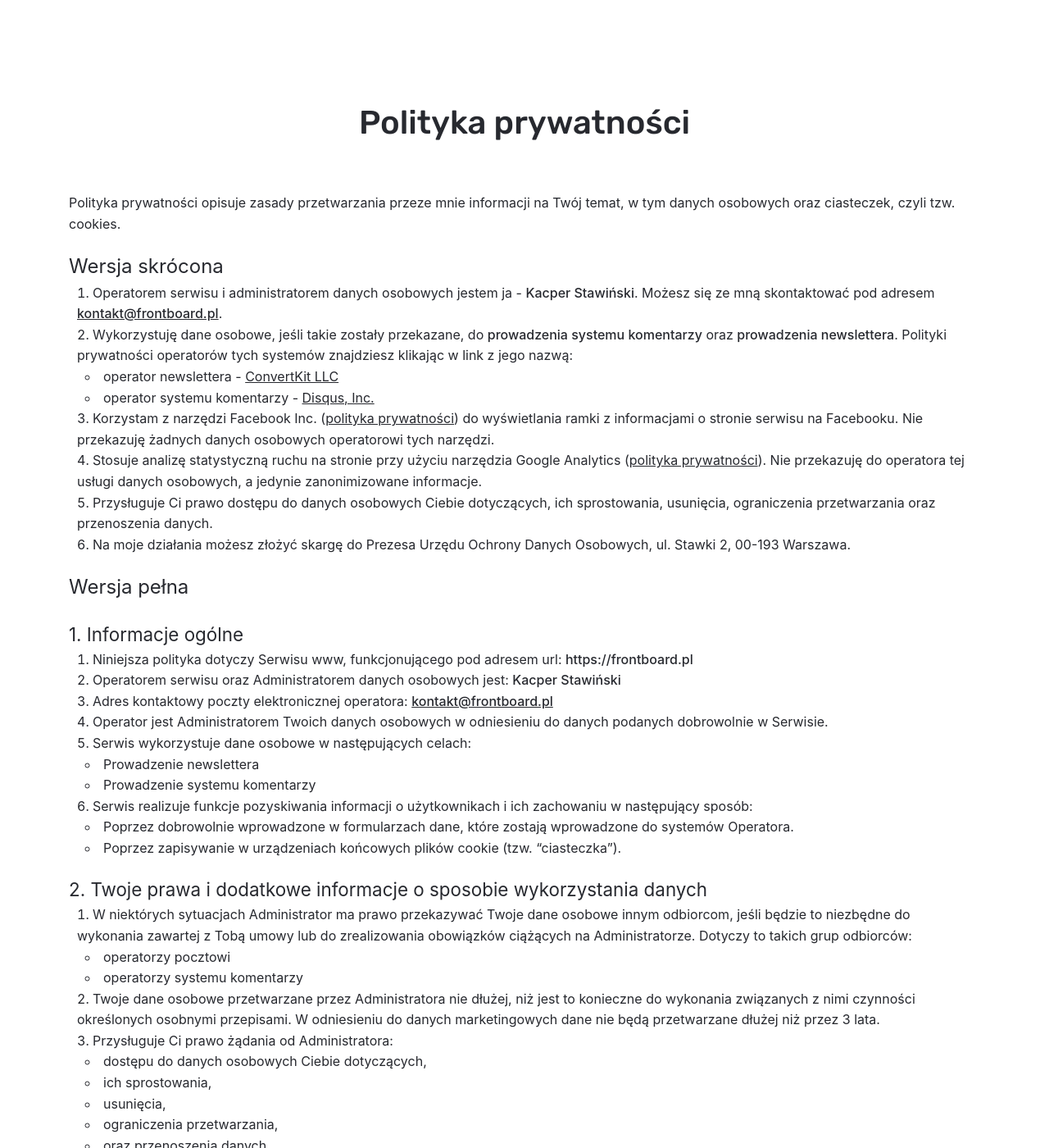
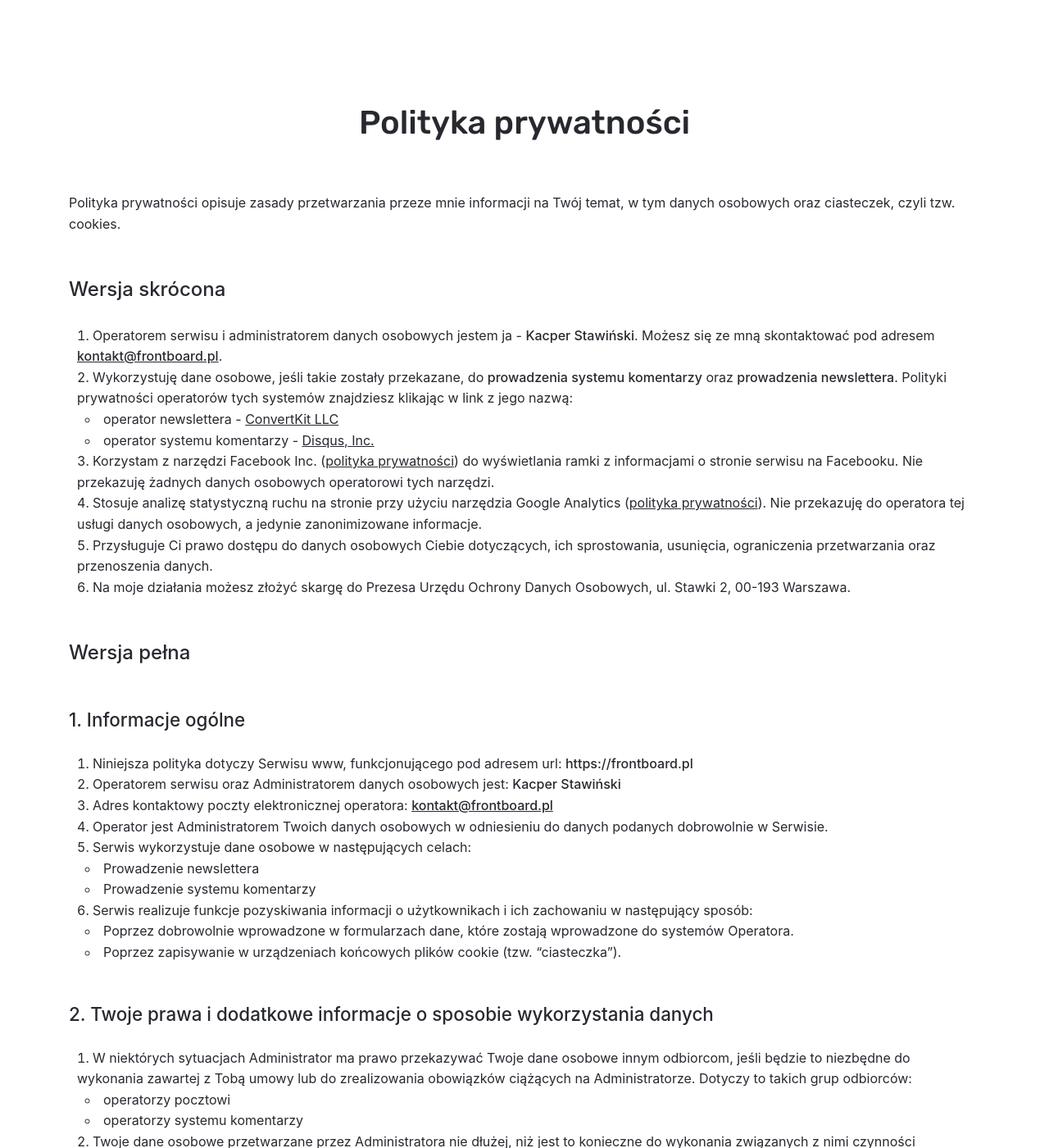
Before and after one commit to frontboard/blog, a Jekyll site: the page built from _pages/polityka-prywatnosci.md, in a window 1280 px wide and 1400 px high. Shown: the whole window at 82% size. Built offline with Jekyll 4.4.1, drawn with Linux system fonts in a browser that asks for light colours.

Commit message:
add styles for headlines

```diff
--- a/_sass/minima/_mixins.scss
+++ b/_sass/minima/_mixins.scss
@@ -6,9 +6,14 @@ p {
     margin: 30px 0;
   }
   h1, h2, h3, h4, h5, h6 {
-    margin-top: 20px;
+    color: $color-text;
+    font-weight: 500;
+    margin-top: 2em;
+    margin-bottom: 1em;
   }
-  h2 { font-size: 1.5em; }
+  h2 {
+    font-size: 1.5em;
+  }
   h3 { font-size: 1.4em; }
   h4 { font-size: 1.2em; }
   pre {
```
